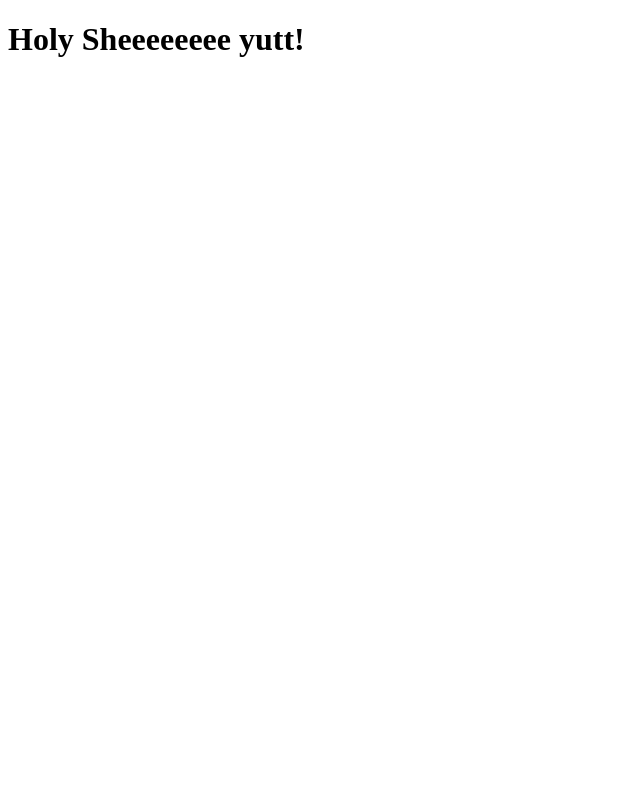
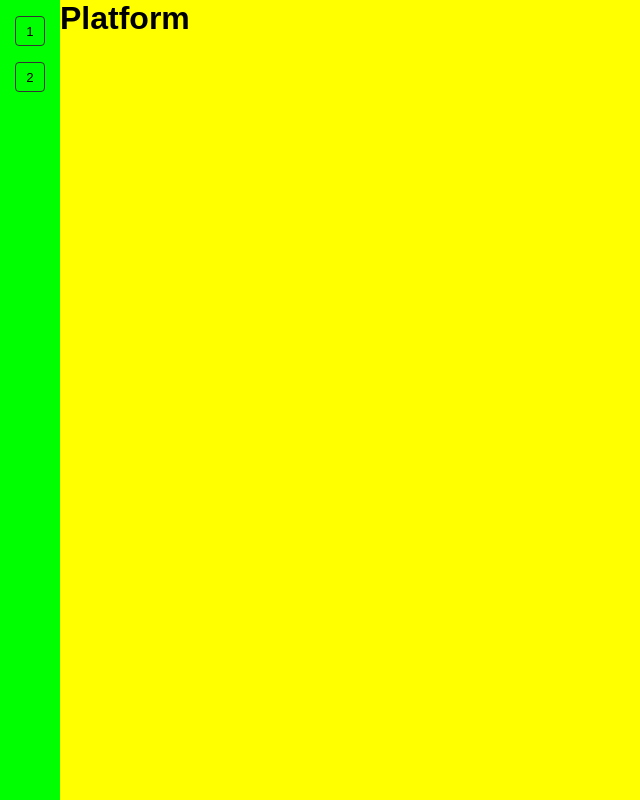
Before and after one commit to mel-adry-olivo/holy-sheet, a Flask app: page / in a window 1280 px wide. Shown: the whole page, without its empty margins (0-640 px from the left). Run offline with Flask 3, Linux system fonts and the light colour scheme.

Commit message:
feat: add initial application layout

```diff
--- a/templates/index.html
+++ b/templates/index.html
@@ -1,16 +1,23 @@
+{% from "components/sidebar-tool.html" import sidebar_tool with context %}
+
 <!DOCTYPE html>
 <html lang="en">
   <head>
     <meta charset="UTF-8" />
     <meta name="viewport" content="width=device-width, initial-scale=1.0" />
     <title>Holy Sheet</title>
-    <link
-      rel="stylesheet"
-      href="{{ url_for('static', filename='css/styles.css') }}"
-    />
+    <link rel="stylesheet" href="{{ url_for('static', filename='css/styles.css') }}" />
+    <link rel="stylesheet" href="{{ url_for('static', filename='css/reset.css') }}" />
+    <link rel="stylesheet" href="{{ url_for('static', filename='css/macro.css') }}" />
+    <script src="{{ url_for('static', filename='js/main.js') }}" defer></script>
   </head>
-
   <body>
-    <h1>Holy Sheeeeeeee yutt!</h1>
+    <div class="main-layout">
+      <div class="sidebar-primary">{{ sidebar_tool('1') }} {{ sidebar_tool('2') }}</div>
+      <div class="sidebar-secondary"></div>
+      <div class="platform">
+        <h1>Platform</h1>
+      </div>
+    </div>
   </body>
 </html>
```
